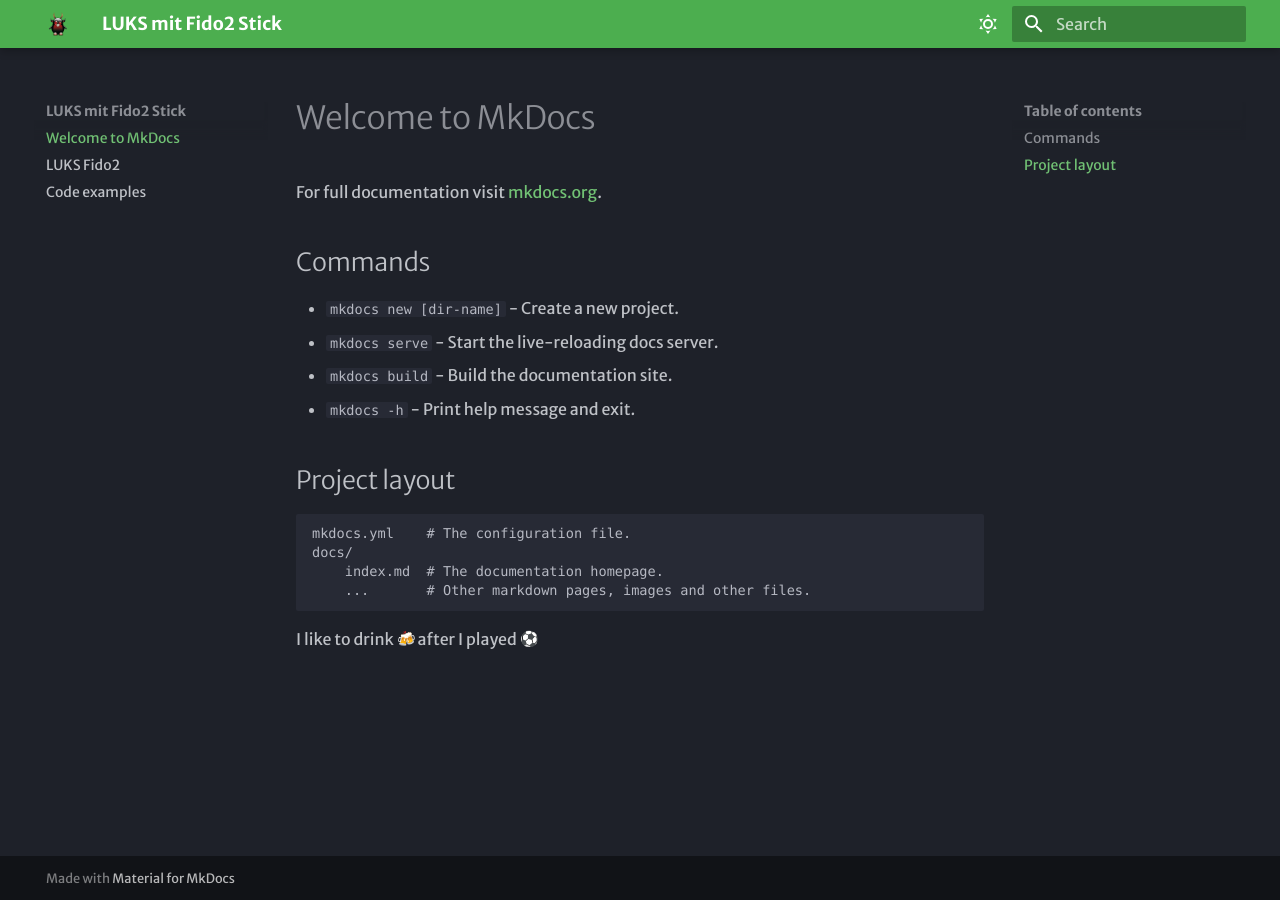
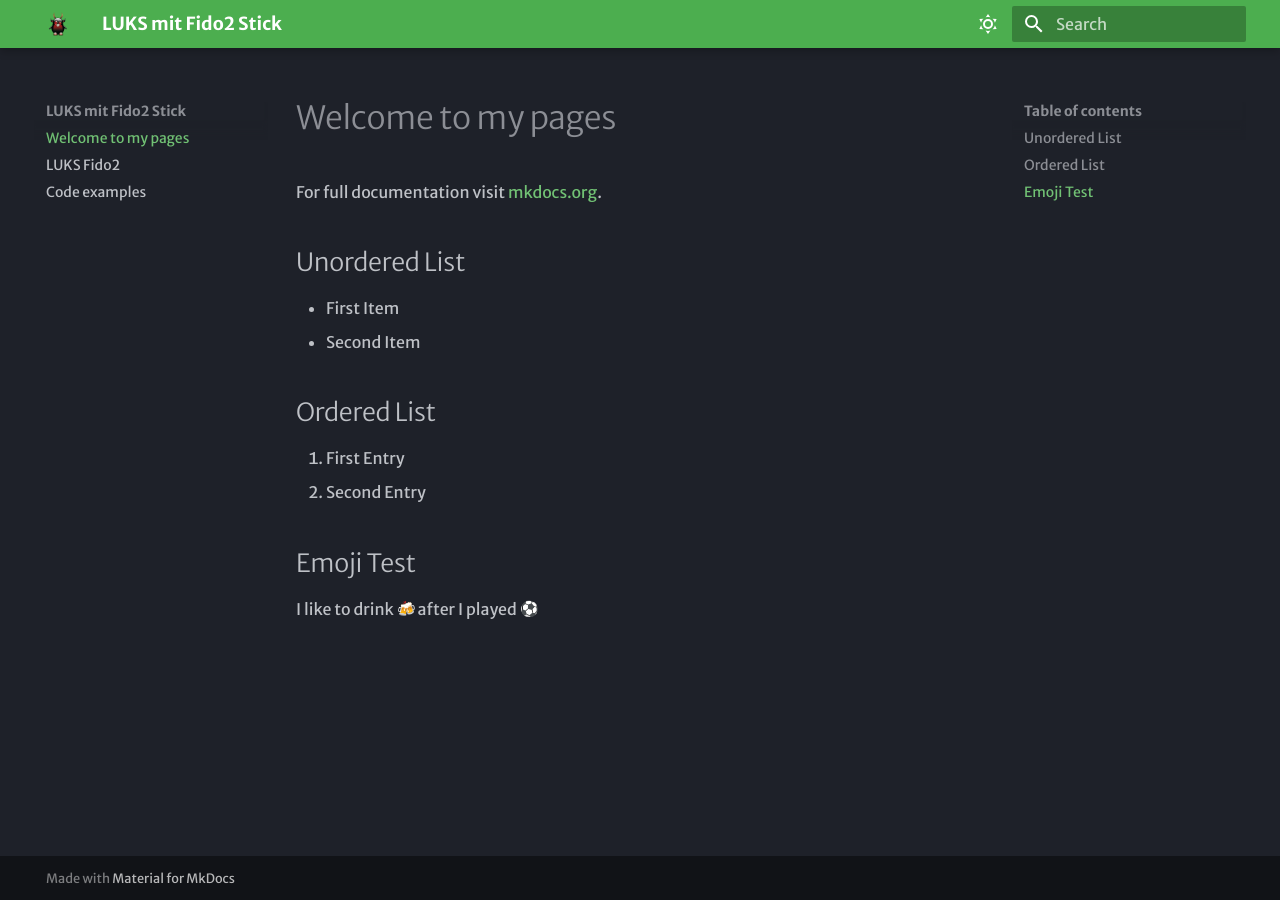
Before and after one commit to triepo/mkdoc-journey, an MkDocs documentation site: the page built from docs/index.md, in a window 1280 px wide. Built offline with MkDocs 1.6.1 and Material for MkDocs 9.7.7, drawn with Linux system fonts in a browser that asks for light colours; emoji names are drawn with the system emoji font; some web fonts are replaced.

Commit message:
Several changes to docs/index.md

```diff
--- a/docs/index.md
+++ b/docs/index.md
@@ -1,19 +1,14 @@
-# Welcome to MkDocs
+# Welcome to my pages
 
 For full documentation visit [mkdocs.org](https://www.mkdocs.org).
 
-## Commands
+## Unordered List
+ * First Item
+ * Second Item
 
-* `mkdocs new [dir-name]` - Create a new project.
-* `mkdocs serve` - Start the live-reloading docs server.
-* `mkdocs build` - Build the documentation site.
-* `mkdocs -h` - Print help message and exit.
+## Ordered List
+ 1. First Entry
+ 2. Second Entry
 
-## Project layout
-
-    mkdocs.yml    # The configuration file.
-    docs/
-        index.md  # The documentation homepage.
-        ...       # Other markdown pages, images and other files.
-
+## Emoji Test
 I like to drink :beers: after  I played :soccer:
```
